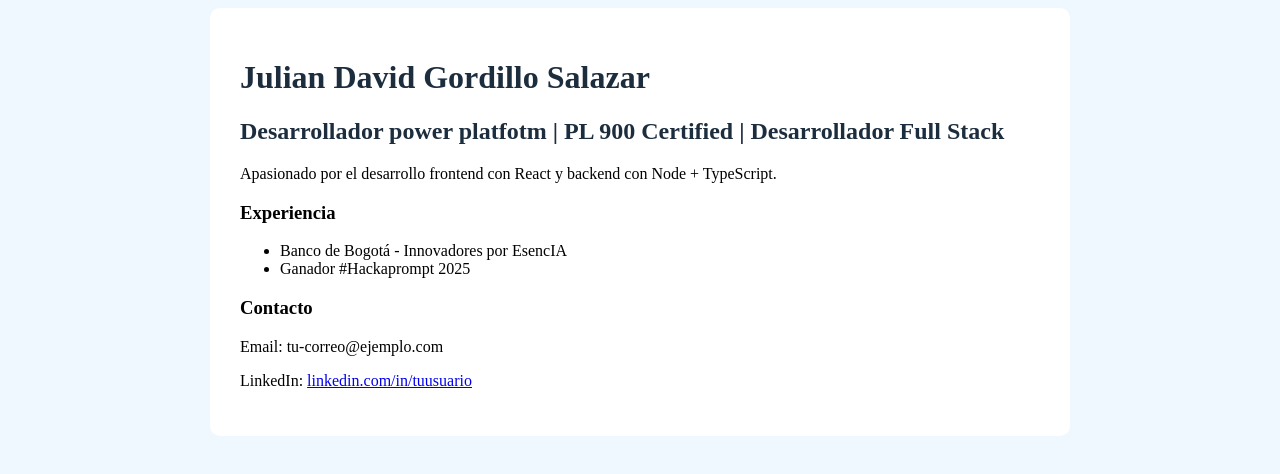
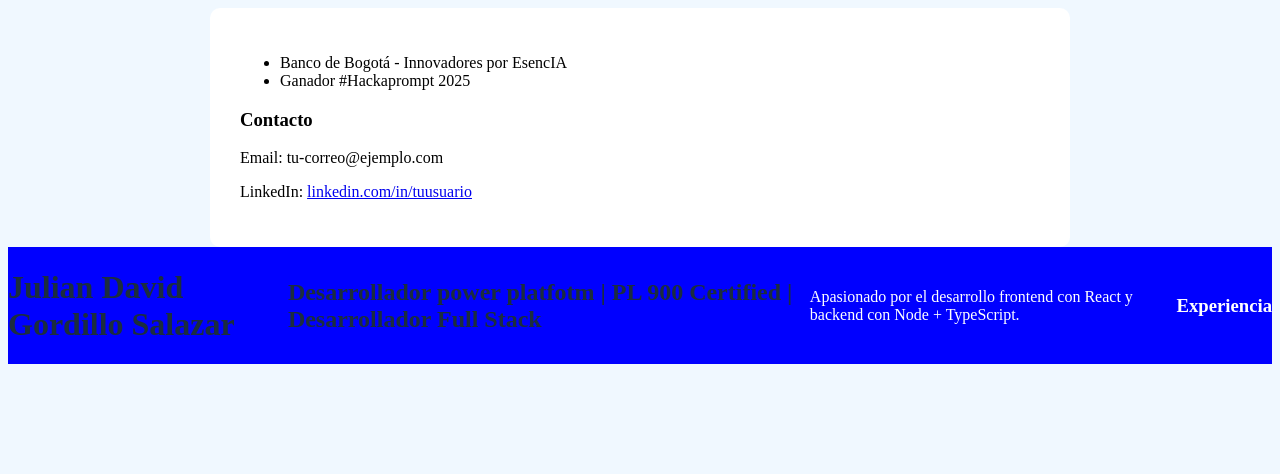
Before and after one commit to JulianGordillo24/JulianGordillo24.github.io, a plain HTML site: page index.html in a window 1280 px wide. Drawn offline with Linux system fonts and the light colour scheme.

Commit message:
cambios 3

```diff
--- a/index.html
+++ b/index.html
@@ -8,11 +8,7 @@
 <link rel="stylesheet" href="/src/style.css">
 
 <body>
-  <div class="container">
-    <h1>Julian David Gordillo Salazar</h1>
-    <h2>Desarrollador power platfotm | PL 900 Certified | Desarrollador Full Stack</h2>
-    <p>Apasionado por el desarrollo frontend con React y backend con Node + TypeScript.</p>
-    <h3>Experiencia</h3>
+  <div class="bodyContainer">
     <ul>
       <li>Banco de Bogotá - Innovadores por EsencIA</li>
       <li>Ganador #Hackaprompt 2025</li>
@@ -21,5 +17,11 @@
     <p>Email: tu-correo@ejemplo.com</p>
     <p>LinkedIn: <a href="https://linkedin.com/in/tuusuario">linkedin.com/in/tuusuario</a></p>
   </div>
+  <div class="sideContainer">
+    <h1>Julian David Gordillo Salazar</h1>
+    <h2>Desarrollador power platfotm | PL 900 Certified | Desarrollador Full Stack</h2>
+    <p>Apasionado por el desarrollo frontend con React y backend con Node + TypeScript.</p>
+    <h3>Experiencia</h3>
+  </div>
 
 </html>
--- a/src/style.css
+++ b/src/style.css
@@ -2,7 +2,7 @@
     background-color: aliceblue;
 }
 
-.container {
+.bodyContainer {
     background: white;
     padding: 30px;
     border-radius: 10px;
@@ -19,4 +19,6 @@ h2 {
     display: flex;
     justify-content: space-between;
     align-items: center;
+    background-color: blue;
+    color: white
 }
```
